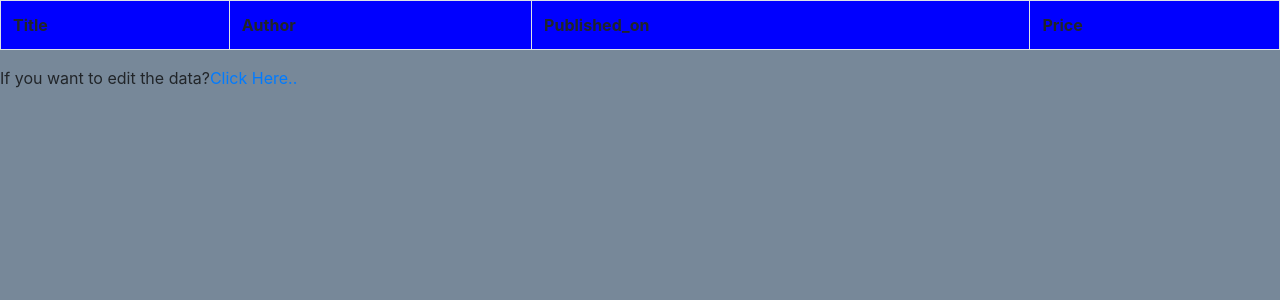
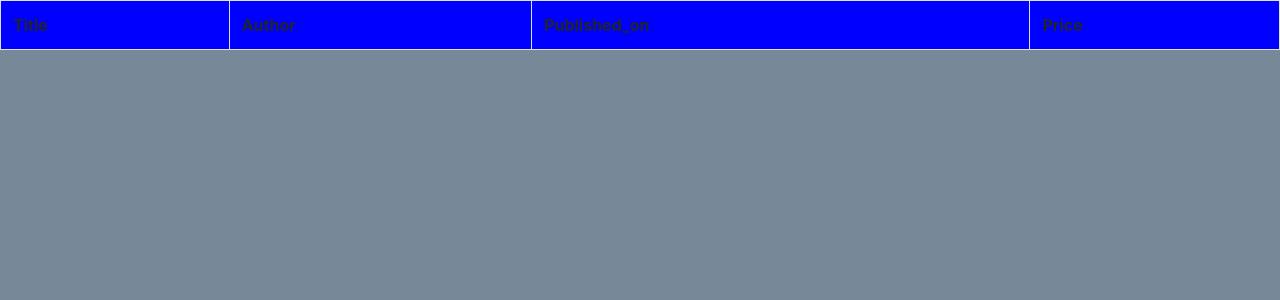
Before and after one commit to Prajwal3234/Library, a Django app: template templates/details.html in a window 1280 px wide. Shown: the top 300 px of the page. Run offline with Django 3.2, Linux system fonts and the light colour scheme; the template is opened without the code that fills it, so the values that code supplies are empty; some libraries are stand-ins or nearby versions.

Commit message:
Update details.html

```diff
--- a/templates/details.html
+++ b/templates/details.html
@@ -63,8 +63,6 @@
 
 
         </form>
-    <div class="sign-up">
-      If you want to edit the data?<a href="{% url 'details' %}">Click Here..</a>
-    </div>
+
     </body>
 </html>
```
